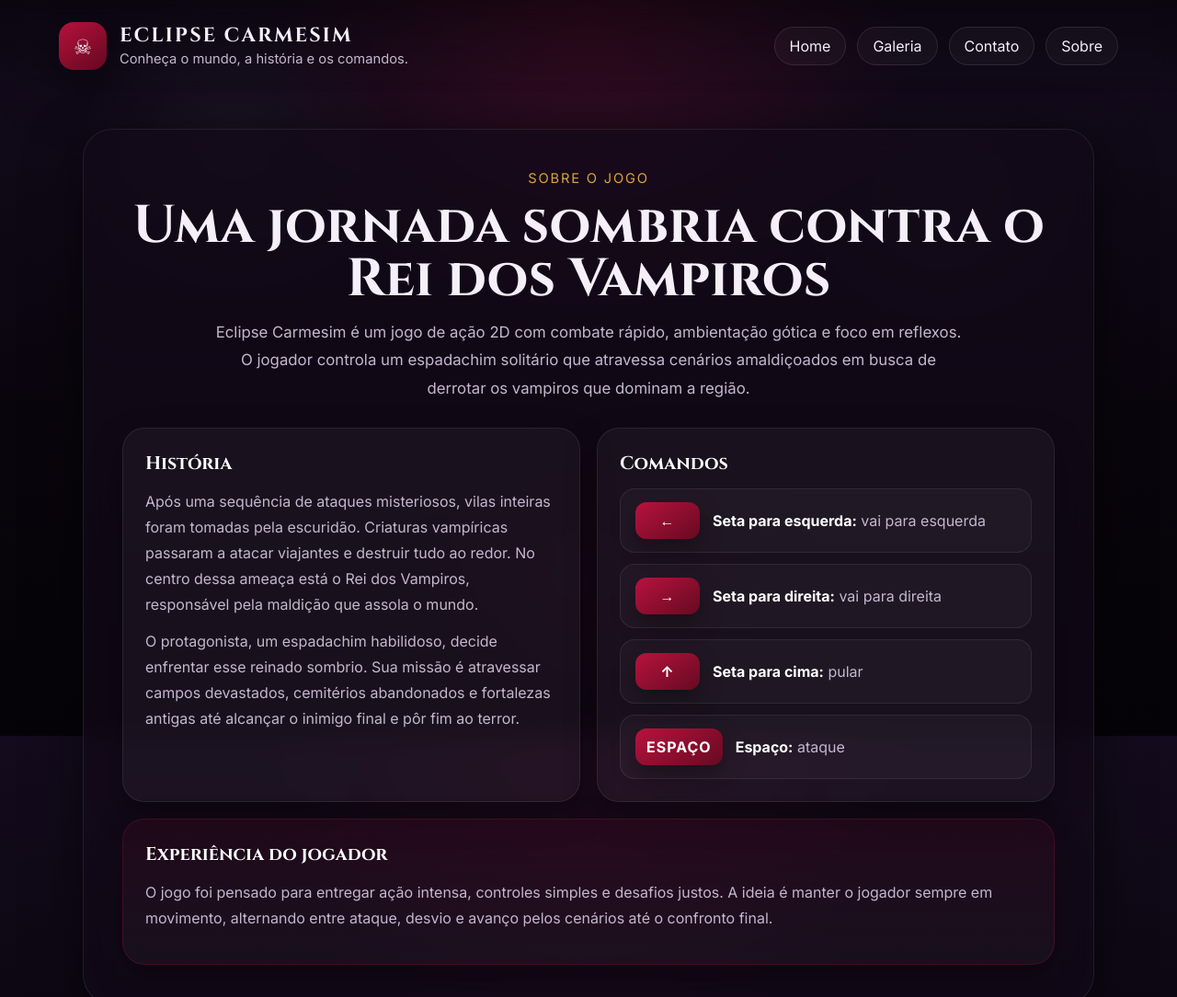
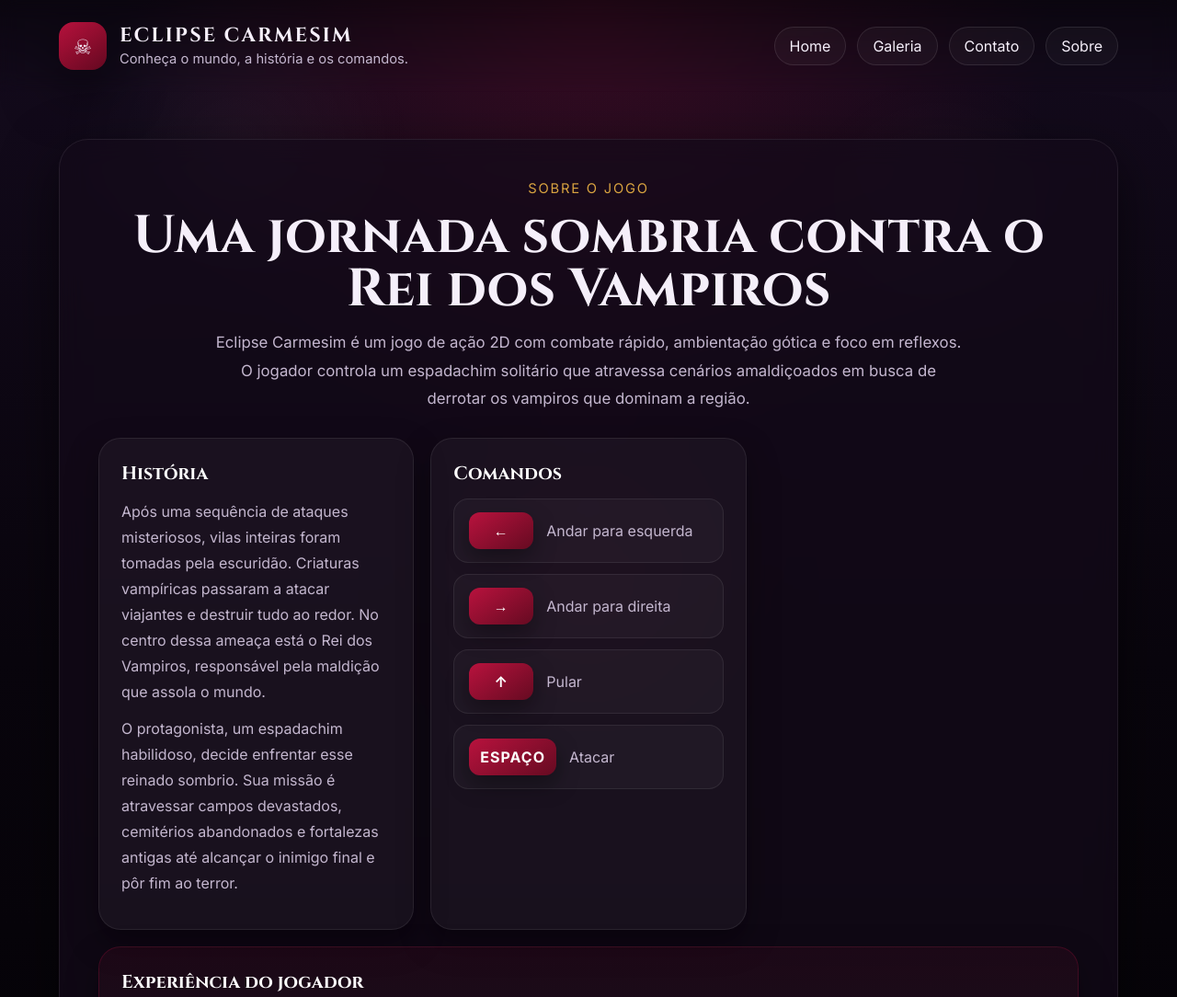
Before and after one commit to Dudxxx/projeto_integrado_01, a plain HTML site: page pages/sobre.html in a window 1280 px wide. Shown: the top 1084 px of the page at 92% size. Drawn offline with Linux system fonts and the light colour scheme.

Commit message:
ajuste css

```diff
--- a/pages/sobre.html
+++ b/pages/sobre.html
@@ -63,22 +63,22 @@
                     <div class="lista-comandos">
                         <div class="comando">
                             <span class="tecla">←</span>
-                            <p><strong>Seta para esquerda:</strong> vai para esquerda</p>
+                            <p>Andar para esquerda</p>
                         </div>
 
                         <div class="comando">
                             <span class="tecla">→</span>
-                            <p><strong>Seta para direita:</strong> vai para direita</p>
+                            <p>Andar para direita</p>
                         </div>
 
                         <div class="comando">
                             <span class="tecla">↑</span>
-                            <p><strong>Seta para cima:</strong> pular</p>
+                            <p>Pular</p>
                         </div>
 
                         <div class="comando">
                             <span class="tecla">ESPAÇO</span>
-                            <p><strong>Espaço:</strong> ataque</p>
+                            <p>Atacar</p>
                         </div>
                     </div>
                 </article>
--- a/style/contato.css
+++ b/style/contato.css
@@ -1,6 +1,5 @@
 :root {
     --fundo: #0c0712;
-    --fundo-suave: #160d1f;
     --painel: rgba(20, 10, 26, 0.72);
     --borda-painel: rgba(255, 255, 255, 0.08);
     --texto: #f5effa;
@@ -18,7 +17,7 @@
 }
 
 html, body {
-    height: 100%;
+    min-height: 100%;
 }
 
 body {
@@ -50,15 +49,17 @@ body {
     justify-content: space-between;
     align-items: center;
     gap: 24px;
-    padding: 24px 5vw;
+    padding: 24px clamp(20px, 5vw, 72px);
     background: linear-gradient(180deg, rgba(0,0,0,0.45), transparent);
     backdrop-filter: blur(10px);
+    flex-wrap: wrap;
 }
 
 .marca {
     display: flex;
     align-items: center;
     gap: 14px;
+    min-width: 0;
 }
 
 .simbolo-marca {
@@ -70,18 +71,19 @@ body {
     background: linear-gradient(145deg, rgba(193, 18, 63, 0.95), rgba(109, 9, 33, 0.9));
     box-shadow: var(--sombra);
     font-size: 1.4rem;
+    flex: 0 0 auto;
 }
 
 .marca h1 {
     font-family: 'Cinzel', serif;
     letter-spacing: 2px;
-    font-size: 1.35rem;
+    font-size: clamp(1.1rem, 2vw, 1.35rem);
     line-height: 1.1;
 }
 
 .marca p {
     color: var(--texto-suave);
-    font-size: 0.92rem;
+    font-size: clamp(0.82rem, 1.2vw, 0.92rem);
     margin-top: 4px;
 }
 
@@ -90,6 +92,7 @@ body {
     display: flex;
     gap: 12px;
     flex-wrap: wrap;
+    justify-content: flex-end;
 }
 
 .links-navegacao a {
@@ -100,6 +103,9 @@ body {
     border-radius: 999px;
     background: rgba(255,255,255,0.03);
     transition: 0.25s ease;
+    display: inline-flex;
+    align-items: center;
+    justify-content: center;
 }
 
 .links-navegacao a:hover,
@@ -116,25 +122,26 @@ body {
     min-height: calc(100vh - 92px);
     display: grid;
     place-items: center;
-    padding: 40px 5vw 70px;
+    padding: clamp(24px, 4vw, 70px) clamp(20px, 5vw, 72px) 70px;
 }
 
 .conteudo-contato {
-    width: min(100%, 1100px);
+    width: min(100%, 1180px);
     display: grid;
-    grid-template-columns: 1.1fr 0.9fr;
+    grid-template-columns: minmax(0, 1.05fr) minmax(0, 0.95fr);
     gap: 24px;
     align-items: stretch;
 }
 
 .texto-apresentacao,
 .cartao-formulario {
-    padding: 42px;
+    padding: clamp(24px, 4vw, 42px);
     border-radius: 32px;
     background: var(--painel);
     border: 1px solid var(--borda-painel);
     box-shadow: var(--sombra);
     backdrop-filter: blur(14px);
+    min-width: 0;
 }
 
 .etiqueta {
@@ -155,7 +162,7 @@ body {
 
 .descricao {
     color: var(--texto-suave);
-    font-size: 1.05rem;
+    font-size: clamp(1rem, 1.4vw, 1.05rem);
     line-height: 1.8;
     max-width: 620px;
 }
@@ -167,7 +174,7 @@ body {
 }
 
 .cartao-info {
-    padding: 18px 18px;
+    padding: 18px;
     border-radius: 18px;
     background: rgba(255,255,255,0.04);
     border: 1px solid rgba(255,255,255,0.08);
@@ -252,21 +259,30 @@ body {
     outline: none;
 }
 
-@media (max-width: 900px) {
+@media (max-width: 960px) {
     .conteudo-contato {
         grid-template-columns: 1fr;
     }
 }
 
-@media (max-width: 768px) {
+@media (max-width: 860px) {
     .barra-superior {
         flex-direction: column;
         align-items: flex-start;
     }
 
+    .links-navegacao {
+        justify-content: flex-start;
+    }
+}
+
+@media (max-width: 600px) {
     .texto-apresentacao,
     .cartao-formulario {
-        padding: 30px 22px;
         border-radius: 24px;
     }
+
+    .botao-enviar {
+        width: 100%;
+    }
 }
--- a/style/galeria.css
+++ b/style/galeria.css
@@ -1,6 +1,5 @@
 :root {
     --fundo: #0c0712;
-    --fundo-suave: #160d1f;
     --painel: rgba(20, 10, 26, 0.72);
     --borda-painel: rgba(255, 255, 255, 0.08);
     --texto: #f5effa;
@@ -18,7 +17,7 @@
 }
 
 html, body {
-    height: 100%;
+    min-height: 100%;
 }
 
 body {
@@ -50,15 +49,17 @@ body {
     justify-content: space-between;
     align-items: center;
     gap: 24px;
-    padding: 24px 5vw;
+    padding: 24px clamp(20px, 5vw, 72px);
     background: linear-gradient(180deg, rgba(0,0,0,0.45), transparent);
     backdrop-filter: blur(10px);
+    flex-wrap: wrap;
 }
 
 .marca {
     display: flex;
     align-items: center;
     gap: 14px;
+    min-width: 0;
 }
 
 .simbolo-marca {
@@ -70,18 +71,19 @@ body {
     background: linear-gradient(145deg, rgba(193, 18, 63, 0.95), rgba(109, 9, 33, 0.9));
     box-shadow: var(--sombra);
     font-size: 1.4rem;
+    flex: 0 0 auto;
 }
 
 .marca h1 {
     font-family: 'Cinzel', serif;
     letter-spacing: 2px;
-    font-size: 1.35rem;
+    font-size: clamp(1.1rem, 2vw, 1.35rem);
     line-height: 1.1;
 }
 
 .marca p {
     color: var(--texto-suave);
-    font-size: 0.92rem;
+    font-size: clamp(0.82rem, 1.2vw, 0.92rem);
     margin-top: 4px;
 }
 
@@ -90,6 +92,7 @@ body {
     display: flex;
     gap: 12px;
     flex-wrap: wrap;
+    justify-content: flex-end;
 }
 
 .links-navegacao a {
@@ -100,6 +103,9 @@ body {
     border-radius: 999px;
     background: rgba(255,255,255,0.03);
     transition: 0.25s ease;
+    display: inline-flex;
+    align-items: center;
+    justify-content: center;
 }
 
 .links-navegacao a:hover,
@@ -116,12 +122,12 @@ body {
     min-height: calc(100vh - 92px);
     display: grid;
     place-items: center;
-    padding: 40px 5vw 70px;
+    padding: clamp(24px, 4vw, 70px) clamp(20px, 5vw, 72px) 70px;
 }
 
 .conteudo-galeria {
-    width: min(100%, 1100px);
-    padding: 42px;
+    width: min(100%, 1180px);
+    padding: clamp(24px, 4vw, 42px);
     border-radius: 32px;
     background: var(--painel);
     border: 1px solid var(--borda-painel);
@@ -154,13 +160,13 @@ body {
     max-width: 720px;
     margin: 0 auto;
     color: var(--texto-suave);
-    font-size: 1.05rem;
+    font-size: clamp(1rem, 1.4vw, 1.05rem);
     line-height: 1.8;
 }
 
 .grade-galeria {
     display: grid;
-    grid-template-columns: repeat(2, 1fr);
+    grid-template-columns: repeat(auto-fit, minmax(240px, 1fr));
     gap: 18px;
 }
 
@@ -172,6 +178,7 @@ body {
     border: 1px solid rgba(255,255,255,0.08);
     box-shadow: 0 14px 34px rgba(0,0,0,0.35);
     transition: 0.3s ease;
+    min-width: 0;
 }
 
 .cartao-imagem:hover {
@@ -182,7 +189,7 @@ body {
 
 .cartao-imagem img {
     width: 100%;
-    height: 280px;
+    aspect-ratio: 16 / 10;
     object-fit: cover;
     display: block;
     filter: saturate(0.9) contrast(1.05);
@@ -194,7 +201,7 @@ body {
 }
 
 .legenda {
-    padding: 18px 18px 20px;
+    padding: 18px;
     background: linear-gradient(180deg, rgba(9,5,13,0.1), rgba(9,5,13,0.86));
     position: absolute;
     left: 0;
@@ -214,24 +221,23 @@ body {
     font-size: 0.95rem;
 }
 
-@media (max-width: 900px) {
-    .grade-galeria {
-        grid-template-columns: 1fr;
-    }
-}
-
-@media (max-width: 768px) {
+@media (max-width: 860px) {
     .barra-superior {
         flex-direction: column;
         align-items: flex-start;
     }
 
+    .links-navegacao {
+        justify-content: flex-start;
+    }
+}
+
+@media (max-width: 600px) {
     .conteudo-galeria {
-        padding: 30px 22px;
         border-radius: 24px;
     }
 
-    .cartao-imagem img {
-        height: 230px;
+    .legenda {
+        position: static;
     }
 }
--- a/style/sobre.css
+++ b/style/sobre.css
@@ -1,6 +1,5 @@
 :root {
     --fundo: #0c0712;
-    --fundo-suave: #160d1f;
     --painel: rgba(20, 10, 26, 0.72);
     --borda-painel: rgba(255, 255, 255, 0.08);
     --texto: #f5effa;
@@ -18,7 +17,7 @@
 }
 
 html, body {
-    height: 100%;
+    min-height: 100%;
 }
 
 body {
@@ -50,15 +49,17 @@ body {
     justify-content: space-between;
     align-items: center;
     gap: 24px;
-    padding: 24px 5vw;
+    padding: 24px clamp(20px, 5vw, 72px);
     background: linear-gradient(180deg, rgba(0,0,0,0.45), transparent);
     backdrop-filter: blur(10px);
+    flex-wrap: wrap;
 }
 
 .marca {
     display: flex;
     align-items: center;
     gap: 14px;
+    min-width: 0;
 }
 
 .simbolo-marca {
@@ -70,18 +71,19 @@ body {
     background: linear-gradient(145deg, rgba(193, 18, 63, 0.95), rgba(109, 9, 33, 0.9));
     box-shadow: var(--sombra);
     font-size: 1.4rem;
+    flex: 0 0 auto;
 }
 
 .marca h1 {
     font-family: 'Cinzel', serif;
     letter-spacing: 2px;
-    font-size: 1.35rem;
+    font-size: clamp(1.1rem, 2vw, 1.35rem);
     line-height: 1.1;
 }
 
 .marca p {
     color: var(--texto-suave);
-    font-size: 0.92rem;
+    font-size: clamp(0.82rem, 1.2vw, 0.92rem);
     margin-top: 4px;
 }
 
@@ -90,6 +92,7 @@ body {
     display: flex;
     gap: 12px;
     flex-wrap: wrap;
+    justify-content: flex-end;
 }
 
 .links-navegacao a {
@@ -100,6 +103,9 @@ body {
     border-radius: 999px;
     background: rgba(255,255,255,0.03);
     transition: 0.25s ease;
+    display: inline-flex;
+    align-items: center;
+    justify-content: center;
 }
 
 .links-navegacao a:hover,
@@ -116,12 +122,12 @@ body {
     min-height: calc(100vh - 92px);
     display: grid;
     place-items: center;
-    padding: 40px 5vw 70px;
+    padding: clamp(24px, 4vw, 70px) clamp(20px, 5vw, 72px) 70px;
 }
 
 .conteudo-sobre {
-    width: min(100%, 1100px);
-    padding: 42px;
+    width: min(100%, 1180px);
+    padding: clamp(24px, 4vw, 42px);
     border-radius: 32px;
     background: var(--painel);
     border: 1px solid var(--borda-painel);
@@ -154,13 +160,13 @@ body {
     max-width: 820px;
     margin: 0 auto;
     color: var(--texto-suave);
-    font-size: 1.05rem;
+    font-size: clamp(1rem, 1.4vw, 1.05rem);
     line-height: 1.8;
 }
 
 .grade-sobre {
     display: grid;
-    grid-template-columns: repeat(2, 1fr);
+    grid-template-columns: repeat(auto-fit, minmax(280px, 1fr));
     gap: 18px;
 }
 
@@ -170,6 +176,7 @@ body {
     background: rgba(255,255,255,0.04);
     border: 1px solid rgba(255,255,255,0.08);
     box-shadow: 0 14px 34px rgba(0,0,0,0.35);
+    min-width: 0;
 }
 
 .cartao-texto h3 {
@@ -229,20 +236,19 @@ body {
     background: linear-gradient(180deg, rgba(193,18,63,0.08), rgba(255,255,255,0.03));
 }
 
-@media (max-width: 900px) {
-    .grade-sobre {
-        grid-template-columns: 1fr;
-    }
-}
-
-@media (max-width: 768px) {
+@media (max-width: 860px) {
     .barra-superior {
         flex-direction: column;
         align-items: flex-start;
     }
 
+    .links-navegacao {
+        justify-content: flex-start;
+    }
+}
+
+@media (max-width: 600px) {
     .conteudo-sobre {
-        padding: 30px 22px;
         border-radius: 24px;
     }
 
```
